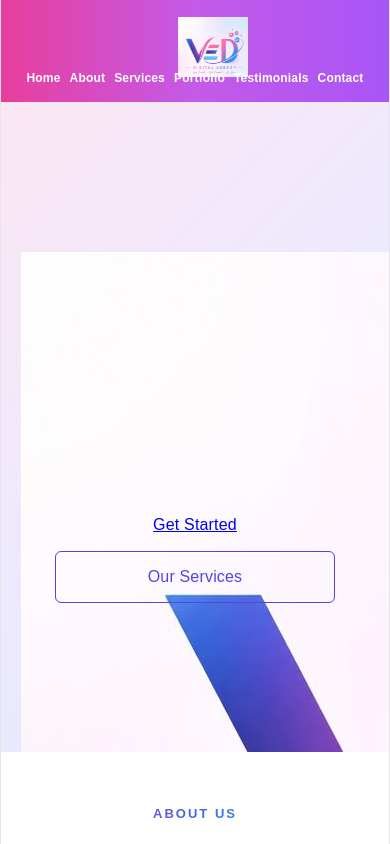
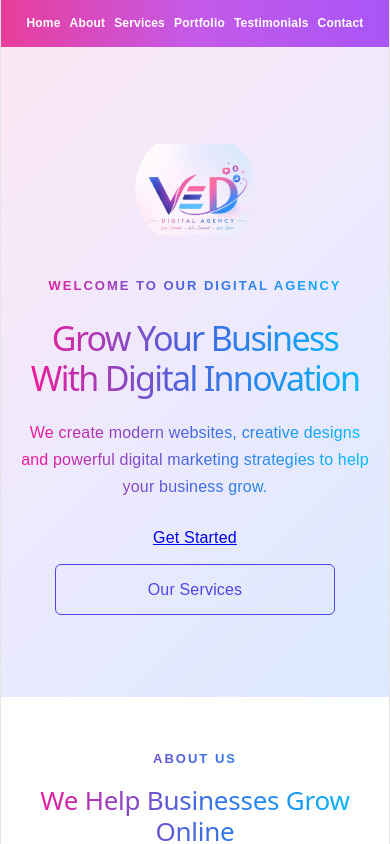
Before and after one commit to pranali0902/ved_digitalmarketing, a React (Vite) app: page / in a window 390 px wide. Shown: the top 844 px of the page. Built offline with nearby package versions, Linux system fonts and the light colour scheme.

Commit message:
Fixed full page background video

```diff
--- a/src/App.css
+++ b/src/App.css
@@ -965,10 +965,45 @@ footer p {
     text-align: center;
   }
 
-  .logo1{
-    width:20px;
-    height:10px;
 
+
+}
+@media screen and (max-width: 768px) {
+
+  /* Hide navbar logo on mobile */
+
+  .navbar .logo {
+    display: none;
+  }
+
+  /* Show homepage logo */
+
+  .logo1 {
+    display: flex;
+    justify-content: center;
+    align-items: center;
+    margin-bottom: 25px;
+  }
+
+  .logo1 img {
+    width: 120px;
+    height: 120px;
+    object-fit: contain;
+    border-radius: 50%;
   }
 
 }
+
+/* Desktop */
+
+@media screen and (min-width: 769px) {
+
+  .navbar .logo {
+    display: block;
+  }
+
+  .logo1 {
+    display: none;
+  }
+
+}
```
